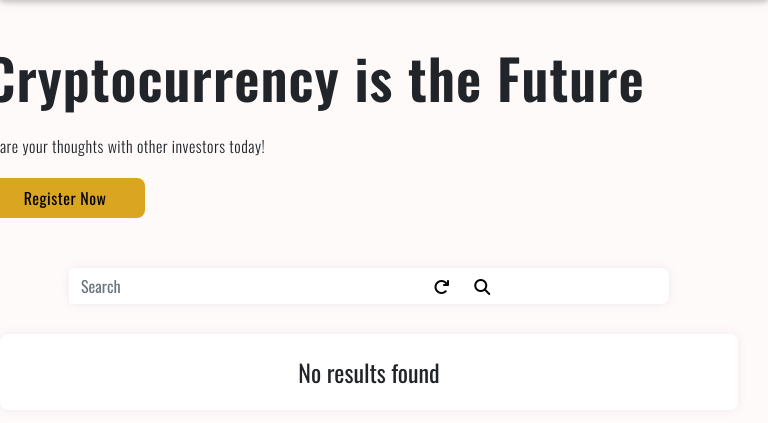
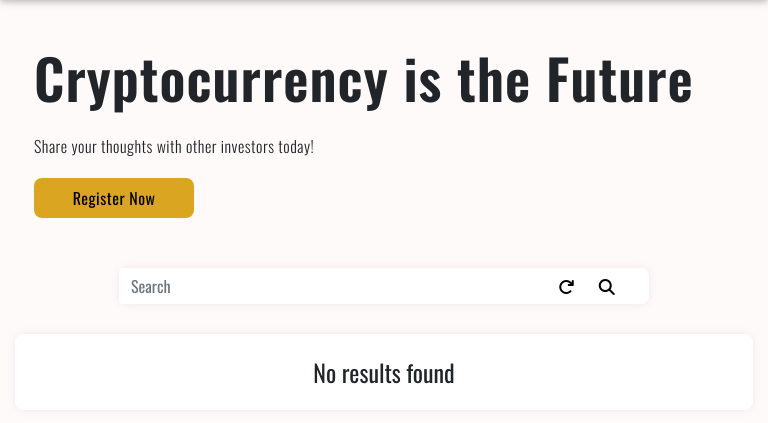
Before and after one commit to Code-Institute-Submissions/Milestone-Project-261, a Flask app: page / in a window 768 px wide. Shown: the part 64-487 px from the top of the page. Run offline with Flask 2, Linux system fonts and the light colour scheme; data that the repository does not hold is empty; some libraries are stand-ins or nearby versions; some web fonts are replaced.

Commit message:
Add media queries for iPad/iPad pro

```diff
--- a/static/css/style.css
+++ b/static/css/style.css
@@ -1300,3 +1300,53 @@ label.form-label {
         font-size: 25px;
     }
 }
+
+@media (max-width: 768px) and (min-width: 750px) {
+
+    .header-section {
+        width: 700px;
+        margin: auto;
+    }
+
+    .row {
+        margin: auto;
+    }
+
+    .search-form {
+        width: 530px;
+        margin: auto;
+    }
+
+    .refresh-button {
+        margin-left: 90px;
+    }
+
+    .search-button {
+        margin-left: 15px;
+        padding-right: 0;
+    }
+
+    .search-refresh-button {
+        margin-left: 40px;
+    }
+
+    .search-mobile {
+        padding: 0;
+    }
+
+    .search-form input {
+        width: 410px;
+    }
+}
+
+@media (max-width: 1024px) and (min-width: 900px) {
+
+    .header-section {
+        width: 800px;
+        margin: auto;
+    }
+
+    .row {
+        margin: auto;
+    }
+}
```
